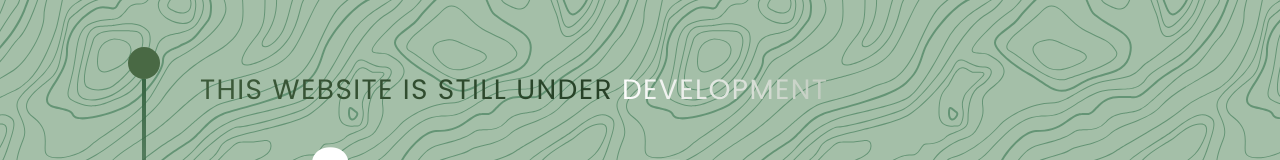
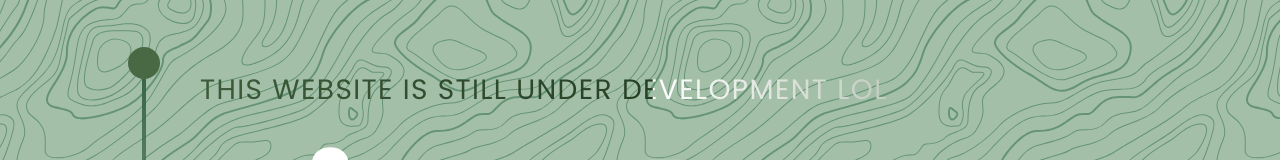
Before and after one commit to kavan7/kavan7.github.io, a React (Vite) app: page / in a window 1280 px wide. Shown: the part 246-406 px from the top of the page. Built offline with nearby package versions, Linux system fonts and the light colour scheme.

Commit message:
changed hero

```diff
--- a/src/components/Hero.jsx
+++ b/src/components/Hero.jsx
@@ -32,7 +32,7 @@ const Hero = () => {
 
         </div>
       <div className="">
-      <span className={`${styles.sectionSubText} animated-nav`}><br />This website is still under development</span>
+      <span className={`${styles.sectionSubText} animated-nav`}><br />This website is still under development lol</span>
          <h1 className={`${styles.heroHeadText} mt-12 text-[#fffff] `}>{text}</h1>
          <p className={`${styles.heroSubText}  text-gray-100 fade-in textShadowColor: '#ffffff',
       mt-16 ml-0 `}>I'm a Grade 11 student <br className="sm:block hidden " />with a keen interest in developing web applications,<br className="sm:block hidden" />integrating with machine learning and much more.</p>
```
